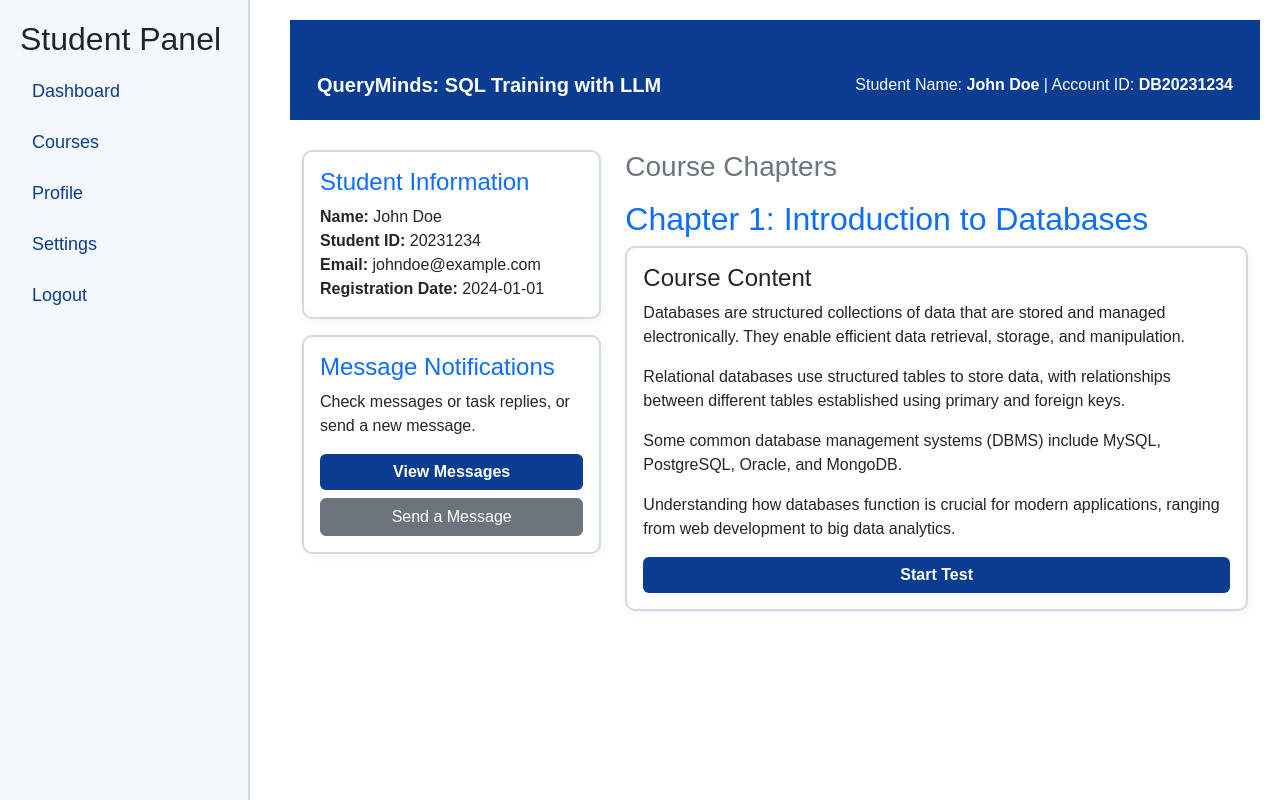
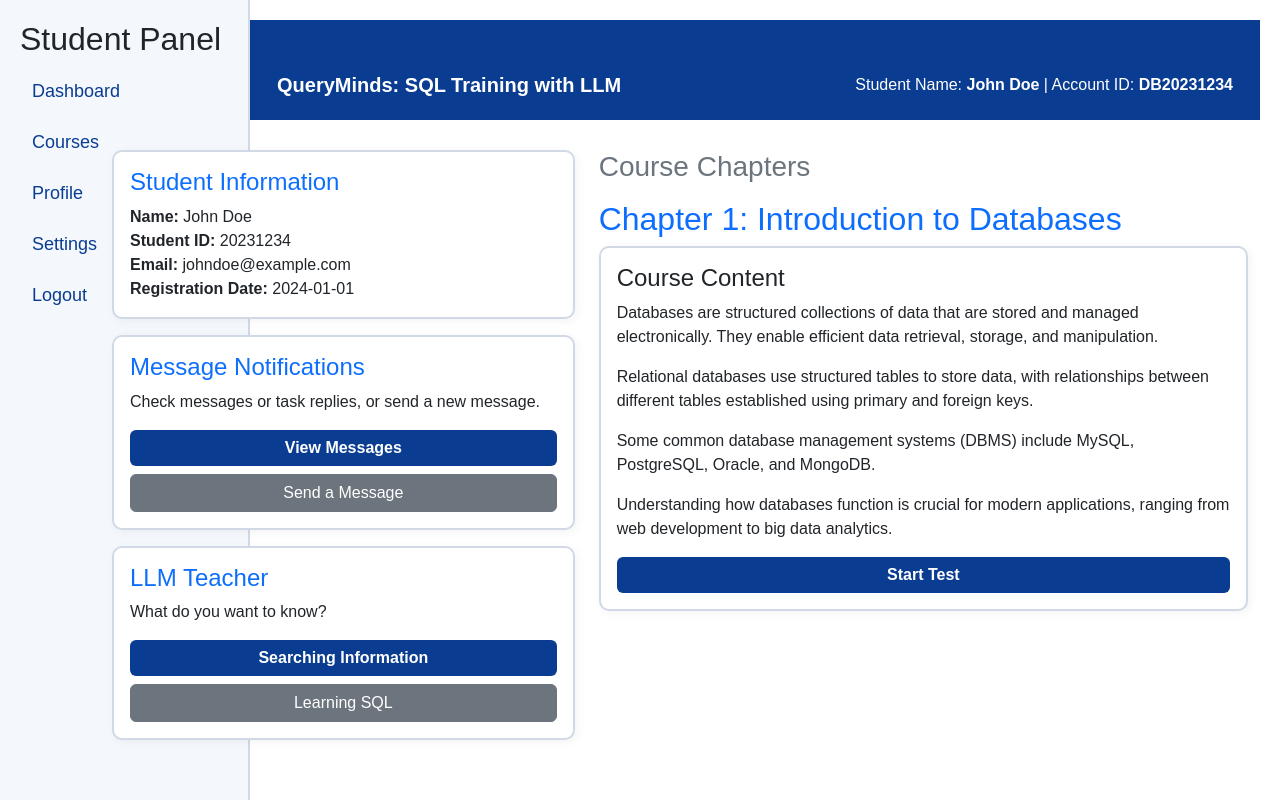
Before and after one commit to lindaperez/DB_QueryMinds, a Django app: page /chapter1/ in a window 1280 px wide. Run offline with Django 5.2, Linux system fonts and the light colour scheme.

Commit message:
add LLM window in template.html

```diff
--- a/myapp/templates/template.html
+++ b/myapp/templates/template.html
@@ -70,7 +70,7 @@
             background-color: #e6eefc;
         }
         .content {
-            margin-left: 270px;
+            margin-left: 230px;
             padding: 20px;
         }
     </style>
@@ -103,6 +103,7 @@
         <div class="container">
             <div class="row">
                 <div class="col-md-4">
+                    <div style="margin-left: -150px;">
                     <div class="card p-3">
                         <h4 class="text-primary">Student Information</h4>
                         <div><strong>Name:</strong> John Doe</div>
@@ -118,8 +119,14 @@
                         <button class="btn btn-primary w-100 mb-2">View Messages</button>
                         <button class="btn btn-secondary w-100">Send a Message</button>
                     </div>
+                    <div class="card p-3 mt-3">
+                        <h4 class="text-primary">LLM Teacher</h4>
+                        <p>What do you want to know?</p>
+                        <button class="btn btn-primary w-100 mb-2">Searching Information</button>
+                        <button class="btn btn-secondary w-100">Learning SQL</button>
+                    </div>
                 </div>
-
+                </div>
                 <!-- Course Chapters Section -->
                 <div class="col-md-8">
                     <h3 class="text-secondary mb-3">Course Chapters</h3>
```
